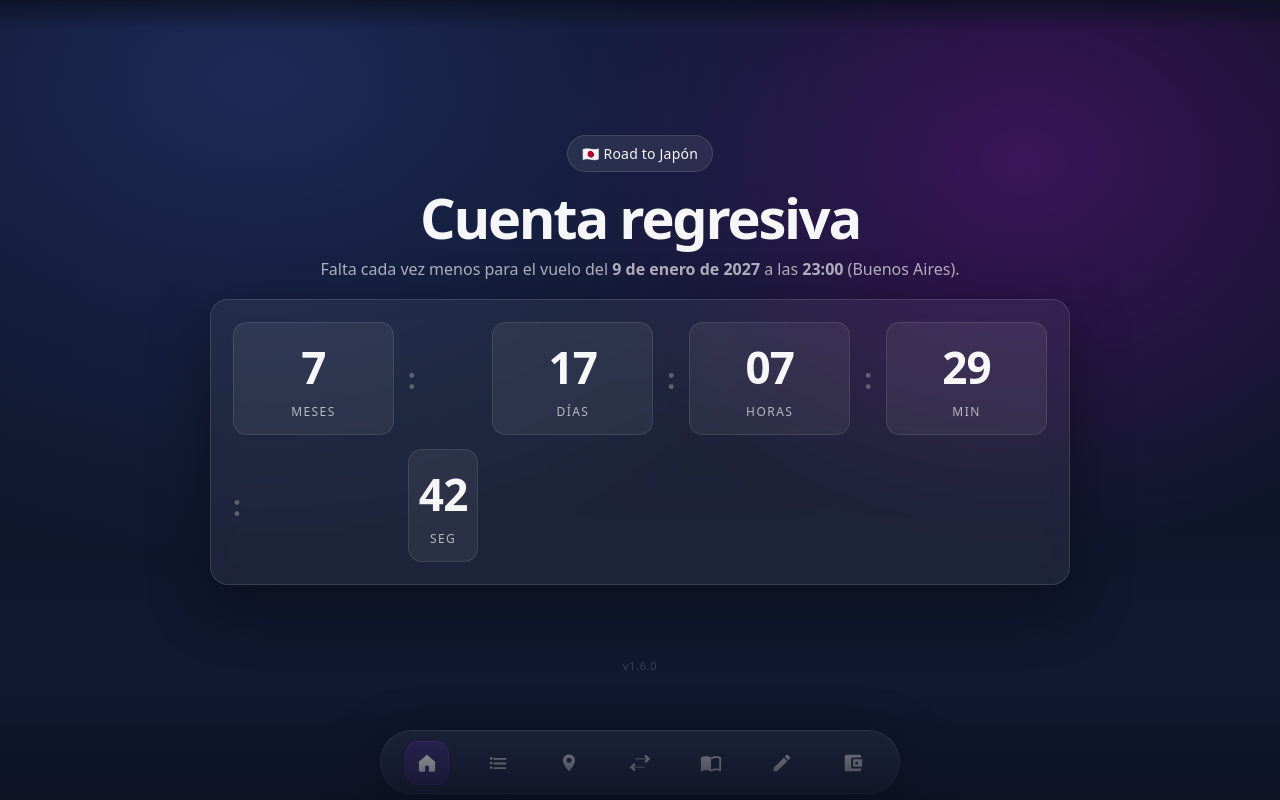
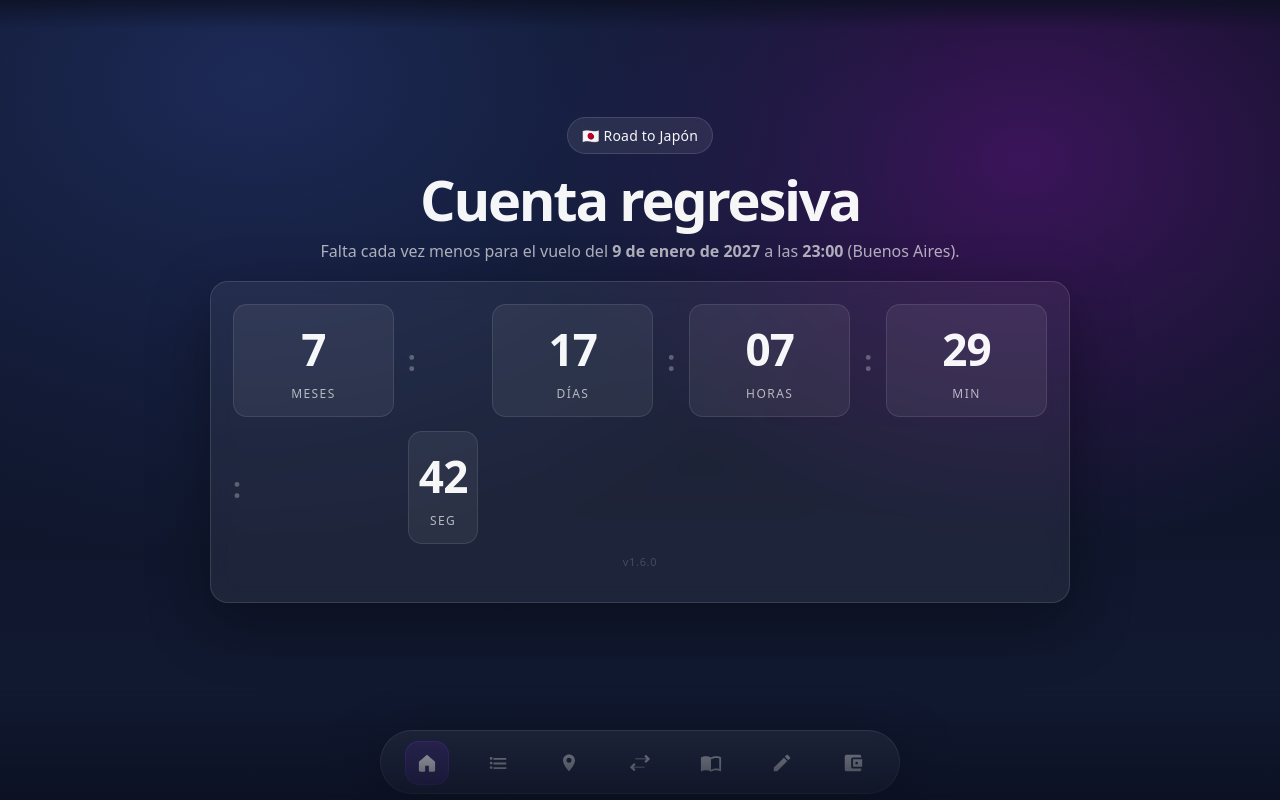
Before and after one commit to NicoCartellone/road-to-japon, a React (Vite) app: page / in a window 1280 px wide. Built offline with nearby package versions, Linux system fonts and the light colour scheme; no server answers.

Commit message:
fix: versión dentro de la card, debajo del countdown
https://claude.ai/code/session_0195vnLTVdSXrgY6oWdR5GCu

```diff
--- a/src/pages/HomePage.tsx
+++ b/src/pages/HomePage.tsx
@@ -61,8 +61,8 @@ export default function HomePage({ remaining }: Props) {
             <p>Nos vemos en Japón.</p>
           </div>
         )}
+        <p className="app-version">v{__APP_VERSION__}</p>
       </section>
-      <p className="app-version" style={{ position: 'absolute', bottom: 12, left: 0, right: 0 }}>v{__APP_VERSION__}</p>
     </div>
   )
 }
--- a/src/style.css
+++ b/src/style.css
@@ -116,7 +116,6 @@ body::after {
   flex: 1;
   justify-content: center;
   gap: 18px;
-  position: relative;
 }
 
 .header {
@@ -1441,7 +1440,7 @@ h1 {
   font-size: 11px;
   color: rgba(255 255 255 / 0.18);
   text-align: center;
-  margin-top: 20px;
+  margin-top: 10px;
   letter-spacing: 0.06em;
 }
 
```
